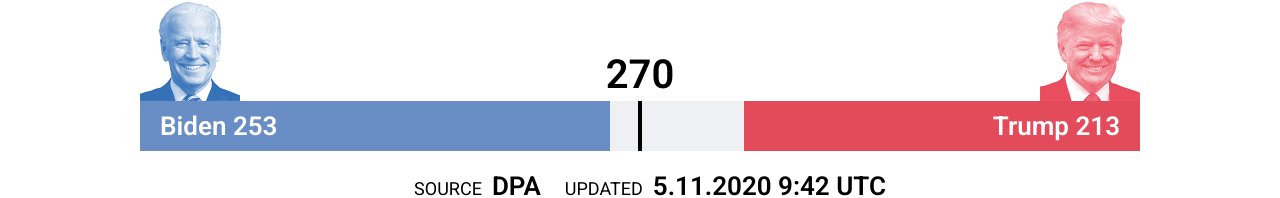
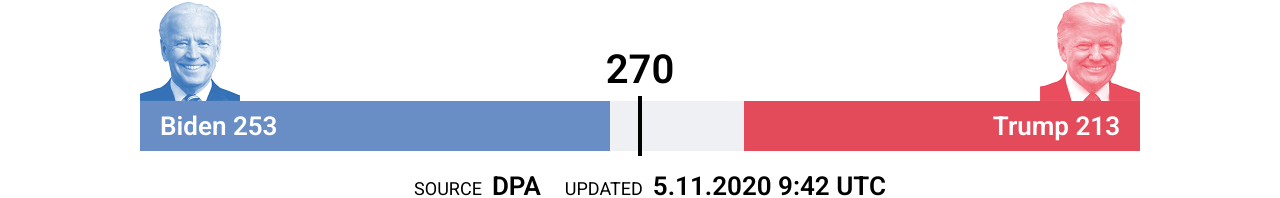
Before and after one commit to ebuddj/2020-us_election_result, a React app: page / in a window 1280 px wide. Shown: the part 709-907 px from the top of the page. Built offline with nearby package versions, Linux system fonts and the light colour scheme.

Commit message:
Changed the middle indicator style

```diff
--- a/src/styles/styles.less
+++ b/src/styles/styles.less
@@ -34,7 +34,6 @@ body {
 
   // Map.
   .map_container {
-
     margin: -40px auto auto auto;
     svg {
       display: block;
@@ -80,9 +79,10 @@ body {
       position: relative;
       .middle {
         background-color: #000;
-        height: 50px;
+        height: 60px;
         left: 50%;
         margin-left: -2px;
+        margin-top: -5px;
         position: absolute;
         width: 4px;
         &:after {
```
